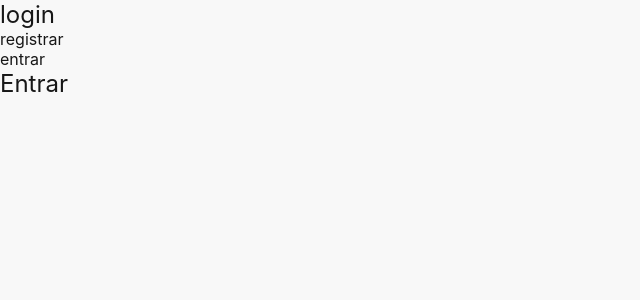
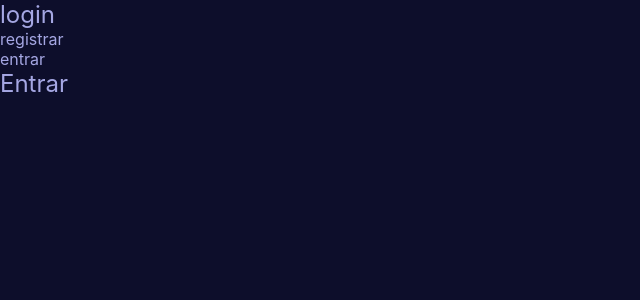
Before and after one commit to Minnemi/minnemi-front, a Vue app: page /login/sign-in in a window 1280 px wide. Shown: the top 300 px of the page, without its empty margins (0-640 px from the left). Built offline with nearby package versions, Linux system fonts and the light colour scheme.

Commit message:
chore(theme): updates variables

```diff
--- a/index.html
+++ b/index.html
@@ -1,12 +1,12 @@
 <!DOCTYPE html>
-<html lang="en">
+<html lang="pt-BR">
   <head>
     <meta charset="UTF-8">
     <link rel="icon" href="/favicon.ico">
     <meta name="viewport" content="width=device-width, initial-scale=1.0">
     <title>Vite App</title>
   </head>
-  <body>
+  <body data-theme="">
     <div id="app"></div>
     <script type="module" src="/src/main.js"></script>
   </body>
--- a/src/styles/main.scss
+++ b/src/styles/main.scss
@@ -14,8 +14,8 @@ body {
   font-family: Inter, -apple-system, BlinkMacSystemFont, 'Segoe UI',
     Roboto, Oxygen, Ubuntu, Cantarell, 'Fira Sans', 'Droid Sans', 'Helvetica Neue', sans-serif;
   text-rendering: optimizeLegibility;
-  color: $text;
-  background-color: $background;
+  color: var(--text-principal);
+  background-color: var(--page-background-color);
   transition: color .25s, background-color .25s;
 }
 
@@ -29,7 +29,3 @@ button {
   background: none;
   transition: color .25s;
 }
-
-a:hover {
-  color: $gray;
-}
--- a/src/styles/theme.scss
+++ b/src/styles/theme.scss
@@ -1,6 +1,33 @@
 :root {
-  --text:       #{$black};
-  --background: #{$white-soft};
+  --red-100:    #DE2C46;
+  --green-700:  #20BF6B;
+  --light-100:  #FFFFFF;
+  --gray-100:   #FDFDFD;
+  --gray-200:   #D8DEE9;
+  --gray-300:   #ACB5C5;
+  --gray-400:   #808C9A;
+  --gray-500:   #2C3340;
+  --gray-600:   #191F28;
+  --gray-700:   #0E1218;
+  --indigo-100: #EAEBFC;
+  --indigo-200: #CCCCEB;
+  --indigo-300: #A5A7E3;
+  --indigo-400: #7477D7;
+  --indigo-500: #24266A;
+  --indigo-600: #141540;
+  --indigo-700: #0D0E2B;
 }
 
-@media (prefers-color-scheme: dark) {}
+[data-theme="light"] {
+  @include theme-light;
+}
+
+[data-theme="dark"] {
+  @include theme-dark;
+  color-scheme: dark;
+}
+
+[data-theme=""] {
+  @include theme-minnemi;
+  color-scheme: dark;
+}
--- a/src/styles/variables.scss
+++ b/src/styles/variables.scss
@@ -1,11 +1,26 @@
-$white:      #fff;
-$white-soft: #f8f8f8;
-$white-mute: #f2f2f2;
-$black:      #171717;
-$black-soft: #222;
-$black-mute: #282828;
-$gray:       #777;
+@mixin theme-minnemi {
+  --text-principal:             var(--indigo-300);
+  --text-secondary:             var(--indigo-400);
+  --border-color:               var(--indigo-500);
+  --input-background-color:     var(--indigo-500);
+  --elements-background-color:  var(--indigo-600);
+  --page-background-color:      var(--indigo-700);
+}
 
-// CSS to SCSS variables
-$text:        var(--text);
-$background:  var(--background);
+@mixin theme-light {
+  --text-principal:             var(--indigo-500);
+  --text-secondary:             var(--indigo-300);
+  --border-color:               var(--indigo-300);
+  --input-background-color:     var(--light-100);
+  --elements-background-color:  var(--light-100);
+  --page-background-color:      var(--gray-100);
+}
+
+@mixin theme-dark {
+  --text-principal:             var(--gray-300);
+  --text-secondary:             var(--gray-400);
+  --border-color:               var(--gray-500);
+  --input-background-color:     var(--gray-500);
+  --elements-background-color:  var(--gray-600);
+  --page-background-color:      var(--gray-700);
+}
```
